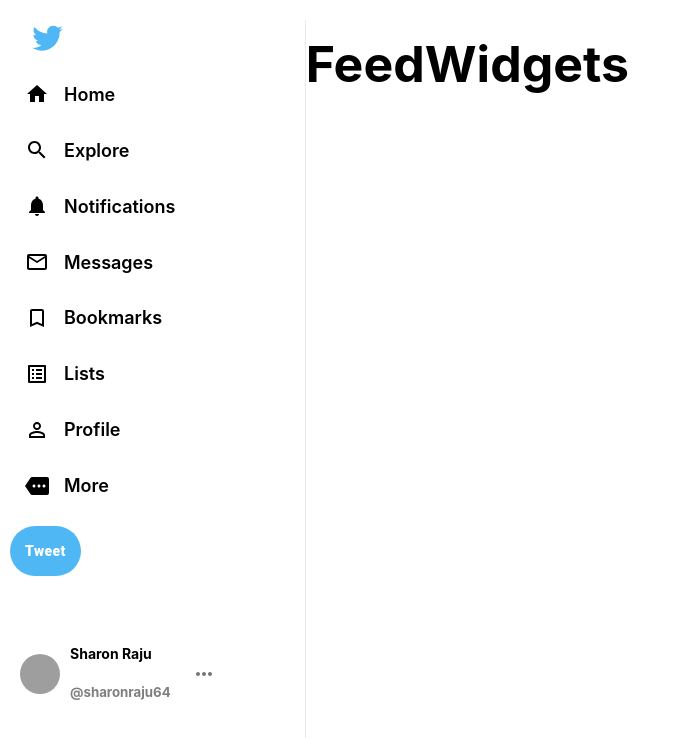
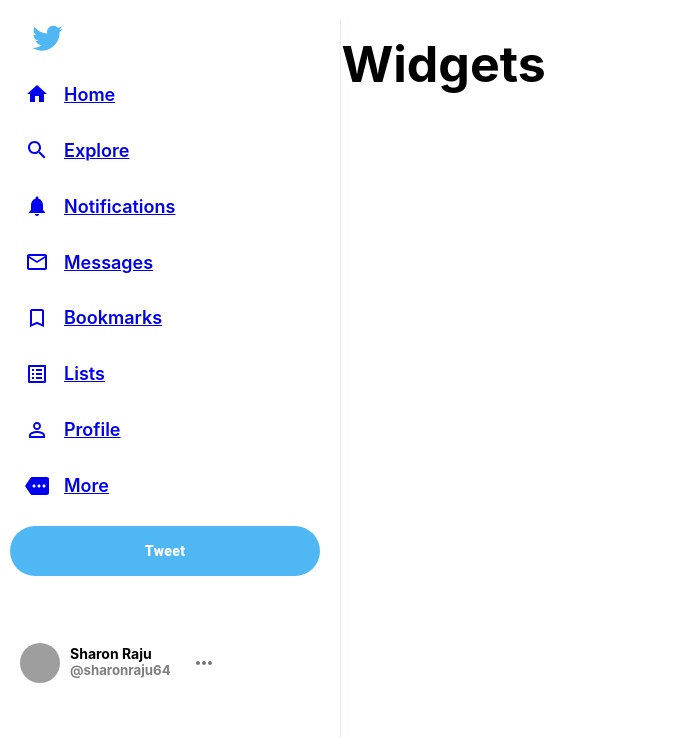
Before and after one commit to Sharonraju64/Twitter, a React (Create React App) app in the folder frontend/: page / in a window 1280 px wide. Shown: the top 738 px of the page, without its empty margins (0-680 px from the left). Built offline with nearby package versions, Linux system fonts and the light colour scheme; no server answers; sample sign-in values are in the browser's storage; grey boxes are pictures that could not be loaded.

Commit message:
Create Routes and Connect with Navs

```diff
--- a/frontend/src/App.js
+++ b/frontend/src/App.js
@@ -5,6 +5,14 @@
 import Signup from './pages/signup';
 import ProtectedRoute from './pages/protectedRoute';
 import PageLoading from './pages/pageLoading';
+import Feed from './pages/feed';
+import Explore from './pages/explore';
+import Notifications from './pages/notifications';
+import Messages from './pages/messages';
+import Bookmarks from './pages/bookmarks';
+import Lists from './pages/lists';
+import Profile from './pages/profile';
+import More from './pages/more';
 
 function App() {
   return (
@@ -12,6 +20,16 @@
       <BrowserRouter>
         <Routes>
           <Route path='/' element={<ProtectedRoute><Home/></ProtectedRoute>}/>
+          <Route path='/home' element={<ProtectedRoute><Home/></ProtectedRoute>}>
+            <Route path='feed' element={<Feed />} />
+            <Route path='explore' element={<Explore />} />
+            <Route path='notifications' element={<Notifications />} />
+            <Route path='messages' element={<Messages />} />
+            <Route path='bookmarks' element={<Bookmarks />} />
+            <Route path='lists' element={<Lists />} />
+            <Route path='profile' element={<Profile />} />
+            <Route path='more' element={<More />} />
+          </Route>
           <Route path='/login' element={<Login/>}/>
           <Route path='/signup' element={<Signup/>}/>
           <Route path='/page-loading' element={<PageLoading/>}/>
--- /dev/null
+++ b/frontend/src/pages/bookmarks.js
@@ -0,0 +1,12 @@
+import React from 'react';
+import '../styles/page.css';
+
+const Bookmarks = () => {
+    return (
+        <div className='page'>
+            <h2 className='pageTitle'> Welcome to Bookmarks</h2>
+        </div>
+    );
+};
+
+export default Bookmarks;
--- /dev/null
+++ b/frontend/src/pages/explore.js
@@ -0,0 +1,12 @@
+import React from 'react';
+import '../styles/page.css';
+
+const Explore = () => {
+    return (
+        <div className='page'>
+            <h2 className='pageTitle'> Welcome to Explore</h2>
+        </div>
+    );
+};
+
+export default Explore;
--- a/frontend/src/pages/home.js
+++ b/frontend/src/pages/home.js
@@ -3,7 +3,7 @@
 import auth from '../firebase';
 import { useAuthState } from 'react-firebase-hooks/auth';
 import Sidebar from './sidebar';
-import Feed from './feed';
+import { Outlet } from 'react-router-dom';
 import Widgets from './widgets';
 
 const Home = () => {
@@ -15,7 +15,7 @@
     return (
         <div className='app'>
             <Sidebar handleLogout={handleLogout} user={user}/>
-            <Feed />
+            <Outlet />
             <Widgets />
         </div>
     );
--- /dev/null
+++ b/frontend/src/pages/lists.js
@@ -0,0 +1,12 @@
+import React from 'react';
+import '../styles/page.css';
+
+const Lists = () => {
+    return (
+        <div className='page'>
+            <h2 className='pageTitle'> Welcome to Lists</h2>
+        </div>
+    );
+};
+
+export default Lists;
--- /dev/null
+++ b/frontend/src/pages/messages.js
@@ -0,0 +1,12 @@
+import React from 'react';
+import '../styles/page.css';
+
+const Messages = () => {
+    return (
+        <div className='page'>
+            <h2 className='pageTitle'> Welcome to Messages</h2>
+        </div>
+    );
+};
+
+export default Messages;
--- /dev/null
+++ b/frontend/src/pages/more.js
@@ -0,0 +1,12 @@
+import React from 'react';
+import '../styles/page.css';
+
+const More = () => {
+    return (
+        <div className='page'>
+            <h2 className='pageTitle'> Welcome to More</h2>
+        </div>
+    );
+};
+
+export default More;
--- /dev/null
+++ b/frontend/src/pages/notifications.js
@@ -0,0 +1,12 @@
+import React from 'react';
+import '../styles/page.css';
+
+const Notifications = () => {
+    return (
+        <div className='page'>
+            <h2 className='pageTitle'> Welcome to Notifications</h2>
+        </div>
+    );
+};
+
+export default Notifications;
--- /dev/null
+++ b/frontend/src/pages/profile.js
@@ -0,0 +1,12 @@
+import React from 'react';
+import '../styles/page.css';
+
+const Profile = () => {
+    return (
+        <div className='page'>
+            <h2 className='pageTitle'> Welcome to Profile</h2>
+        </div>
+    );
+};
+
+export default Profile;
--- a/frontend/src/pages/sidebar.js
+++ b/frontend/src/pages/sidebar.js
@@ -15,6 +15,7 @@
 import Menu from '@mui/material/Menu'
 import MenuItem from '@mui/material/MenuItem';
 import { Avatar, Button, Divider, IconButton, ListItemIcon } from '@mui/material';
+import { Link } from "react-router-dom";
 
 
 const Sidebar = ({handleLogout, user}) => {
@@ -32,14 +33,30 @@
     return (
         <div className='sidebar'>
             <TwitterIcon className='sidebar_twitterIcon' />
+            <Link to='/home/feed'>
                 <SidebarOptions active Icon={HomeIcon} text='Home' />
+            </Link>
+            <Link to='/home/explore'>
                 <SidebarOptions active Icon={SearchIcon} text='Explore' />
+            </Link>
+            <Link to='/home/notifications'>
                 <SidebarOptions active Icon={NotificationsIcon} text='Notifications' />
+            </Link>
+            <Link to='/home/messages'>
                 <SidebarOptions active Icon={MailOutlineIcon} text='Messages' />
+            </Link>
+            <Link to='/home/bookmarks'>
                 <SidebarOptions active Icon={BookmarkBorderIcon} text='Bookmarks' />
+            </Link>
+            <Link to='/home/lists'>
                 <SidebarOptions active Icon={ListAltIcon} text='Lists' />
+            </Link>
+            <Link to='/home/profile'>
                 <SidebarOptions active Icon={PermIdentityIcon} text='Profile' />
+            </Link>
+            <Link to='/home/more'>
                 <SidebarOptions active Icon={MoreIcon} text='More' />
+            </Link>
 
             <Button variant='outlined' className='sidebar_tweet'>
                 Tweet
--- /dev/null
+++ b/frontend/src/styles/page.css
@@ -0,0 +1,15 @@
+.page{
+    flex: 0.4;
+    border-right: 1px solid var(--twitter-background);
+    width: 100vw;
+    padding: 0 180px;
+    height: 100vh;
+    display: flex;
+    align-items: center;
+}
+
+.pageTitle{
+    color: var(--twitter-color);
+    text-align: center;
+    font-size: 30px;
+}
--- a/frontend/src/styles/sidebar.css
+++ b/frontend/src/styles/sidebar.css
@@ -28,6 +28,7 @@
     border-radius: 30px !important;
     height: 50px !important;
     margin-top: 10px !important;
+    width: 100%;
 }
 
 .sidebar>.Profile_info{
@@ -53,10 +54,12 @@
 
 .user_info>h4{
     font-size: 14px;
+    margin-bottom: 0;
 }
 
 .user_info>h5{
     opacity: 50%;
+    margin-top: 0;
 }
 
 @media screen and(max-width: 688px) {
```
Lines whose indentation alone changed are shown as unchanged.
